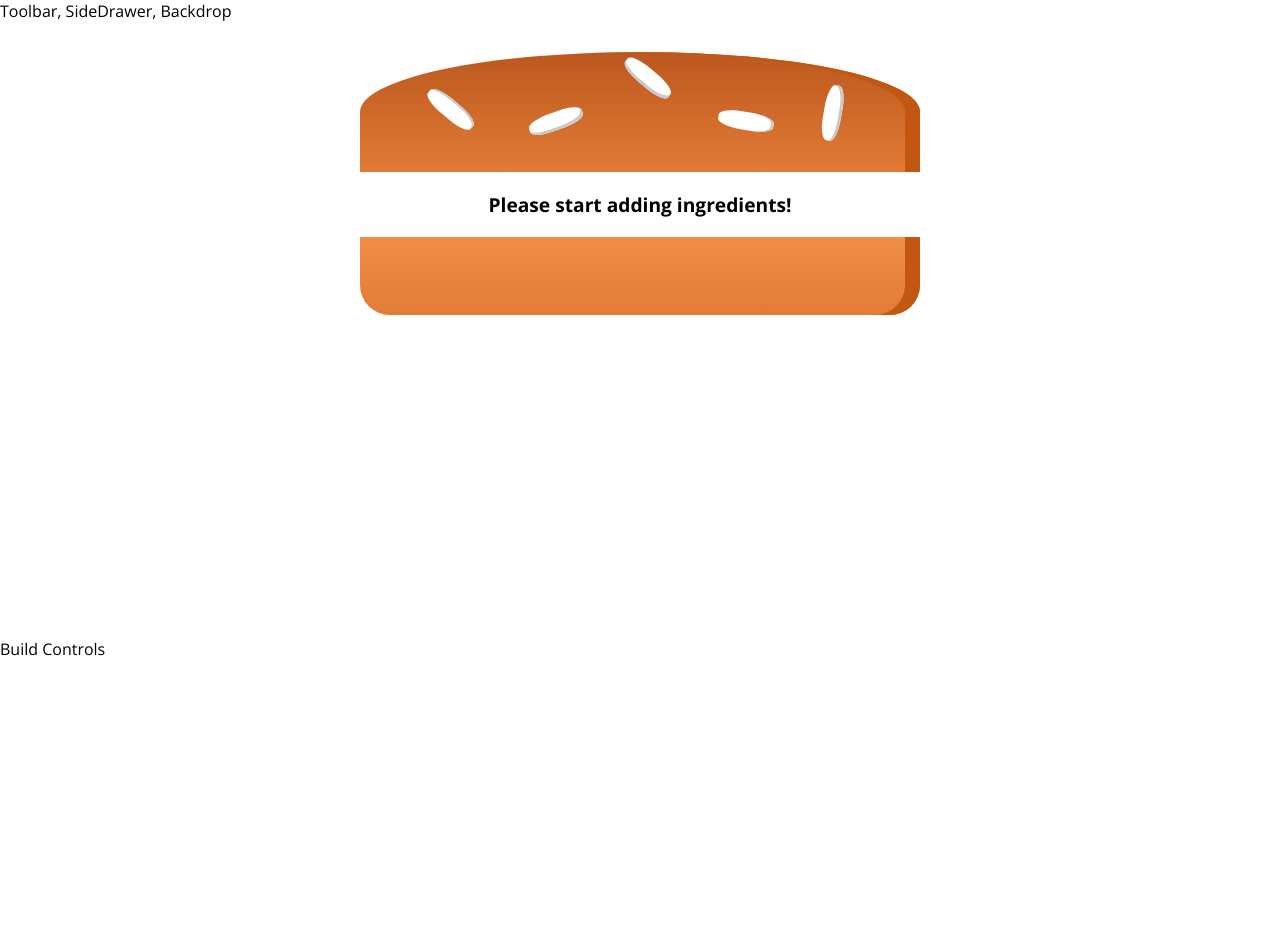
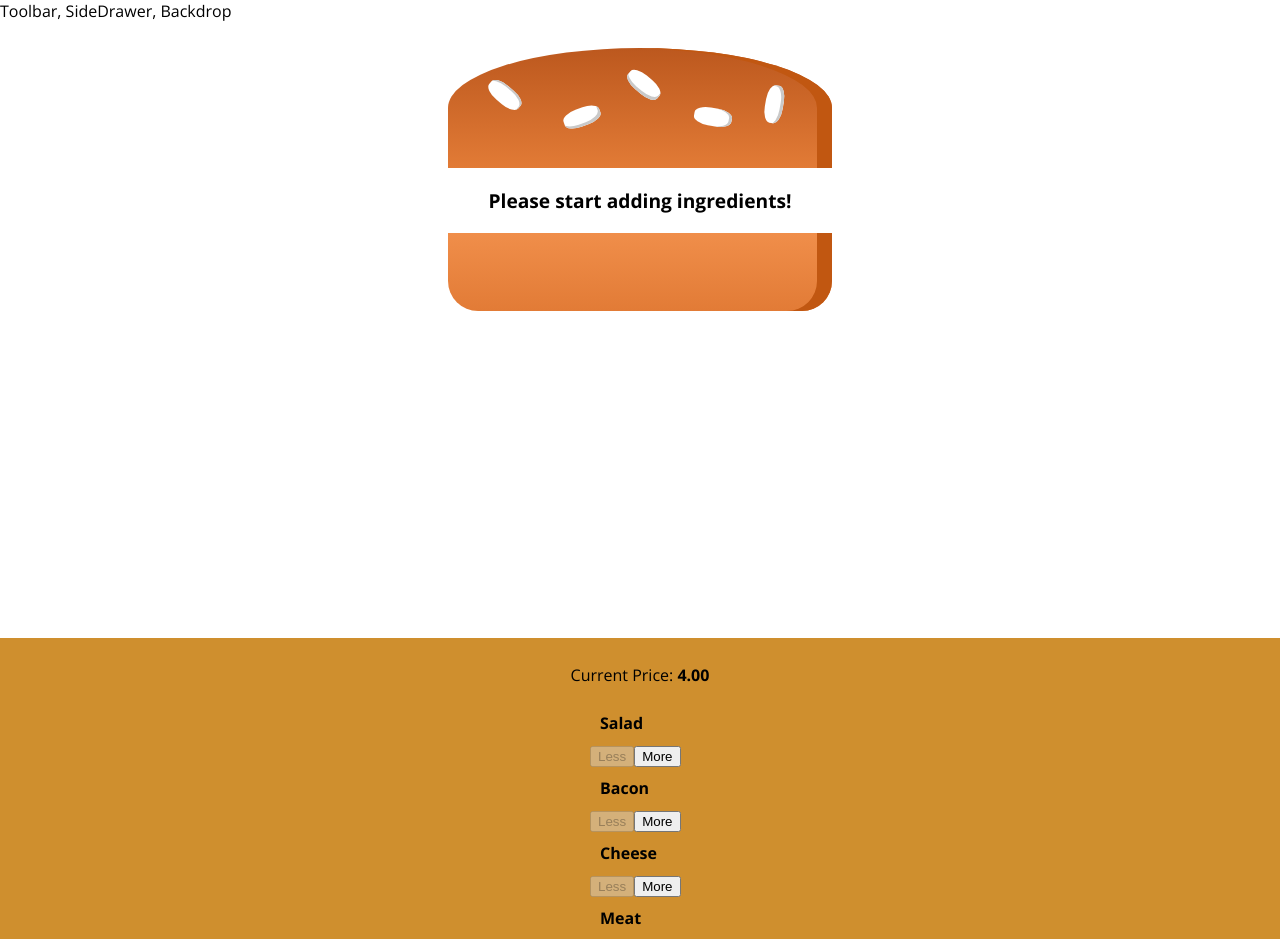
Before and after one commit to gokulyc/react_burger_builder, a React app in the folder my-app/: page / in a window 1280 px wide. Shown: the top 939 px of the page. Before the commit the page ends 800 px from the top, so only its background shows below. Built offline with nearby package versions, Linux system fonts and the light colour scheme.

Commit message:
display & update burger price.

```diff
--- /dev/null
+++ b/my-app/src/components/Burger/BuildControls/BuildControl/BuildControl.css
@@ -0,0 +1,58 @@
+.BuildControl {
+  display: flex;
+  justify-content: space-between;
+  align-items: center;
+  margin: 5px 0;
+}
+
+.BuildControl button {
+  display: block;
+  font: inherit;
+  padding: 5px;
+  margin: 0 5px;
+  width: 80px;
+  border: 1px solid #aa6817;
+  cursor: pointer;
+  outline: none;
+}
+
+.BuildControl button:disabled {
+  background-color: #ac9980;
+  border: 1px solid #7e7365;
+  color: #ccc;
+  cursor: default;
+}
+
+.BuildControl button:hover:disabled {
+  background-color: #ac9980;
+  color: #ccc;
+  cursor: not-allowed;
+}
+
+.Label {
+  padding: 10px;
+  font-weight: bold;
+  width: 80px;
+}
+
+.BuildControl .Less {
+  background-color: #d39952;
+  color: white;
+}
+
+.BuildControl .More {
+  background-color: #8f5e1e;
+  color: white;
+}
+
+.BuildControl .Less:hover,
+.BuildControl .Less:active {
+  background-color: #daa972;
+  color: white;
+}
+
+.BuildControl .More:hover,
+.BuildControl .More:active {
+  background-color: #99703f;
+  color: white;
+}
--- /dev/null
+++ b/my-app/src/components/Burger/BuildControls/BuildControl/BuildControl.js
@@ -0,0 +1,19 @@
+import React from "react";
+import classes from "./BuildControl.css";
+const buildControl = (props) => (
+  <div className={classes.buildControl}>
+    <div className={classes.Label}>{props.label}</div>
+    <button
+      className={classes.Less}
+      onClick={props.removed}
+      disabled={props.disabled}
+    >
+      Less
+    </button>
+    <button className={classes.More} onClick={props.added}>
+      More
+    </button>
+  </div>
+);
+
+export default buildControl;
--- /dev/null
+++ b/my-app/src/components/Burger/BuildControls/BuildControls.js
@@ -0,0 +1,28 @@
+import React from "react";
+import classes from "./BuilldControls.css";
+import BuildControl from "./BuildControl/BuildControl";
+
+const controls = [
+  { label: "Salad", type: "salad" },
+  { label: "Bacon", type: "bacon" },
+  { label: "Cheese", type: "cheese" },
+  { label: "Meat", type: "meat" },
+];
+const buildControls = (props) => (
+  <div className={classes.BuildControls}>
+    <p>
+      Current Price: <strong>{props.price}</strong>
+    </p>
+    {controls.map((ctrl) => (
+      <BuildControl
+        key={ctrl.label}
+        label={ctrl.label}
+        added={() => props.ingredientAdded(ctrl.type)}
+        removed={() => props.ingredientRemoved(ctrl.type)}
+        disabled={props.disabled[ctrl.type]}
+      />
+    ))}
+  </div>
+);
+
+export default buildControls;
--- /dev/null
+++ b/my-app/src/components/Burger/BuildControls/BuilldControls.css
@@ -0,0 +1,10 @@
+.BuildControls {
+  width: 100%;
+  background-color: #cf8f2e;
+  display: flex;
+  flex-flow: column;
+  align-items: center;
+  box-shadow: 0 2px 1px #ccc;
+  margin: auto;
+  padding: 10px 0;
+}
--- a/my-app/src/components/Burger/Burger.css
+++ b/my-app/src/components/Burger/Burger.css
@@ -1,5 +1,5 @@
 .Burger {
-    width: 100%;
+  width: 30rem;
   margin: auto;
   height: 250px;
   overflow: scroll;
@@ -10,21 +10,21 @@
 
 @media (min-width: 500px) and (min-height: 400px) {
   .Burger {
-        width: 350px;
+    width: 30rem;
     height: 300px;
   }
 }
 
 @media (min-width: 500px) and (min-height: 401px) {
   .Burger {
-        width: 450px;
+    width: 30rem;
     height: 400px;
   }
 }
 
 @media (min-width: 1000px) and (min-height: 700px) {
   .Burger {
-        width: 700px;
+    width: 30rem;
     height: 600px;
   }
 }
--- a/my-app/src/containers/BurgerBuilder/BurgerBuilder.js
+++ b/my-app/src/containers/BurgerBuilder/BurgerBuilder.js
@@ -2,7 +2,14 @@
 
 import HDiv from "../../hoc/HDiv";
 import Burger from "../../components/Burger/Burger";
+import BuildControls from "../../components/Burger/BuildControls/BuildControls";
 
+const INGREDIENT_PRICES = {
+  salad: 0.5,
+  cheese: 0.4,
+  meat: 1.3,
+  bacon: 0.7,
+};
 class BurgerBuilder extends Component {
   // constructor(props) {
   //     super(props);
@@ -15,13 +22,51 @@
       cheese: 0,
       meat: 0,
     },
+    totalPrice: 4,
   };
-
+  addIngredientHandler = (type) => {
+    const oldCount = this.state.ingredients[type];
+    const updatedCount = oldCount + 1;
+    const updatedIngredients = {
+      ...this.state.ingredients,
+    };
+    updatedIngredients[type] = updatedCount;
+    const priceAddition = INGREDIENT_PRICES[type];
+    const oldPrice = this.state.totalPrice;
+    const newPrice = oldPrice + priceAddition;
+    this.setState({ totalPrice: newPrice, ingredients: updatedIngredients });
+  };
+  removeIngredientHandler = (type) => {
+    const oldCount = this.state.ingredients[type];
+    if (oldCount <= 0) {
+      return;
+    }
+    const updatedCount = oldCount - 1;
+    const updatedIngredients = {
+      ...this.state.ingredients,
+    };
+    updatedIngredients[type] = updatedCount;
+    const priceDeduction = INGREDIENT_PRICES[type];
+    const oldPrice = this.state.totalPrice;
+    const newPrice = oldPrice - priceDeduction;
+    this.setState({ totalPrice: newPrice, ingredients: updatedIngredients });
+  };
   render() {
+    const disabledInfo = {
+      ...this.state.ingredients,
+    };
+    for (let key in disabledInfo) {
+      disabledInfo[key] = disabledInfo[key] <= 0;
+    }
     return (
       <HDiv>
         <Burger ingredients={this.state.ingredients} />
-        <div>Build Controls</div>
+        <BuildControls
+          ingredientAdded={this.addIngredientHandler}
+          ingredientRemoved={this.removeIngredientHandler}
+          disabled={disabledInfo}
+          price={this.state.totalPrice.toFixed(2)}
+        />
       </HDiv>
     );
   }
```
Lines whose indentation alone changed are shown as unchanged.
